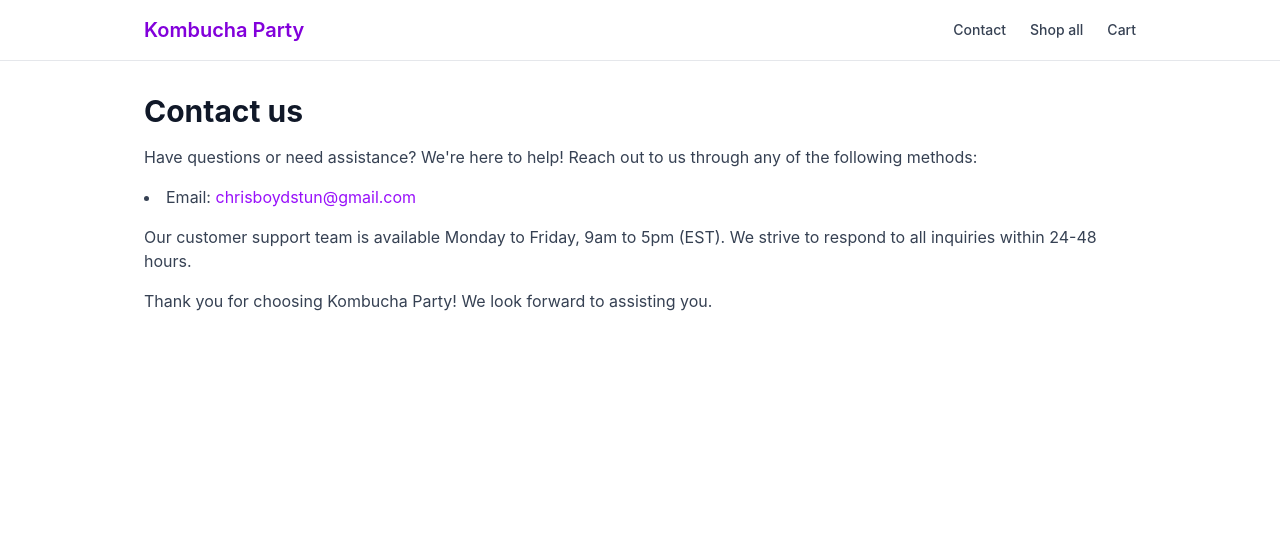
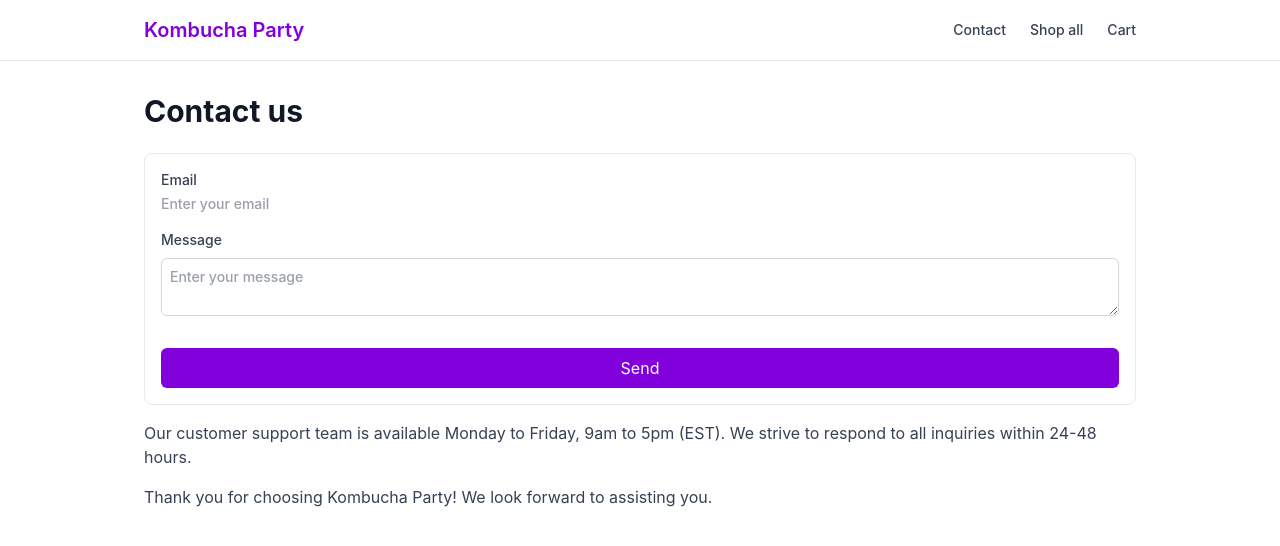
Before and after one commit to cboydstun/kombucha-party-v1, a React (Vite) app: page /contact in a window 1280 px wide. Shown: the top 546 px of the page. Built offline with nearby package versions, Linux system fonts and the light colour scheme.

Commit message:
contact page boilerplate

```diff
--- a/src/pages/Contact.jsx
+++ b/src/pages/Contact.jsx
@@ -1,11 +1,40 @@
+import { useState } from 'react'
+
 export default function Contact() {
+    const [formData, setFormData] = useState({
+        email: '',
+        message: '',
+    })
+
   return (
     <div>
         <h1 className="text-3xl font-bold text-gray-900">Contact us</h1>
-        <p className="mt-4 text-gray-700">Have questions or need assistance? We're here to help! Reach out to us through any of the following methods:</p>
-        <ul className="mt-4 list-disc list-inside text-gray-700">
-            <li>Email: <a href="mailto:chrisboydstun@gmail.com" className="text-purple-600 hover:underline">chrisboydstun@gmail.com</a></li>
-        </ul>
+        <form className="mt-6 flex flex-col gap-4 rounded-lg border border-gray-200 bg-white p-4">
+            <label className="flex flex-col gap-1 text-sm font-medium text-gray-700">
+                Email
+                <input
+                    type="email"
+                    value={formData.email}
+                    onChange={(e) => setFormData({ ...formData, email: e.target.value })}
+                    placeholder="Enter your email"
+                />
+            </label>
+            <label className="flex flex-col gap-1 text-sm font-medium text-gray-700">
+                Message
+                <textarea
+                    value={formData.message}
+                    onChange={(e) => setFormData({ ...formData, message: e.target.value })}
+                    placeholder="Enter your message"
+                    className="mt-1 p-2 border border-gray-300 rounded-md"
+                />
+            </label>
+            <button
+                type="submit"
+                className="mt-4 bg-purple-700 text-white py-2 px-4 rounded-md hover:bg-purple-800"
+            >
+                Send
+            </button>
+        </form>
         <p className="mt-4 text-gray-700">Our customer support team is available Monday to Friday, 9am to 5pm (EST). We strive to respond to all inquiries within 24-48 hours.</p>
         <p className="mt-4 text-gray-700">Thank you for choosing Kombucha Party! We look forward to assisting you.</p>
     </div>
```
